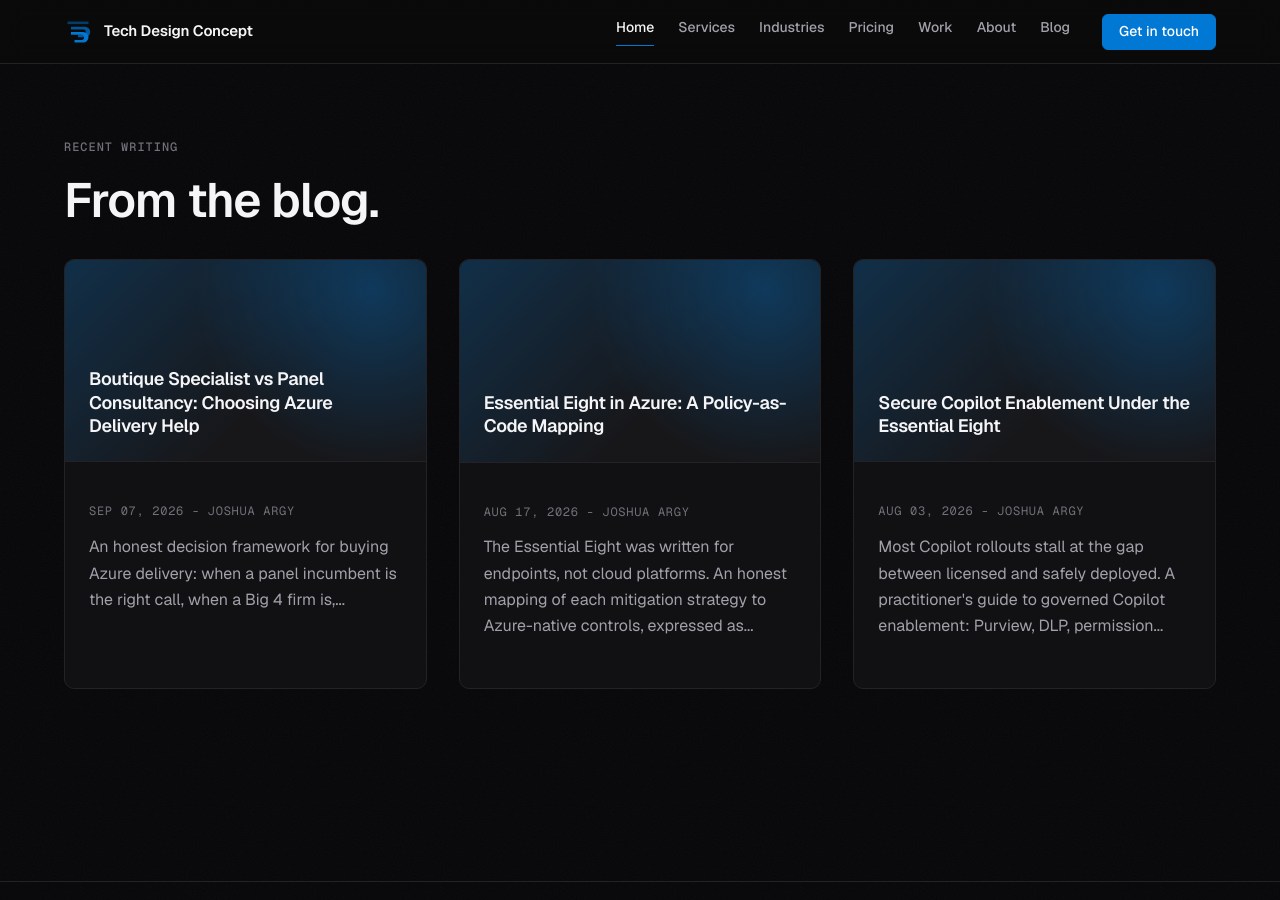
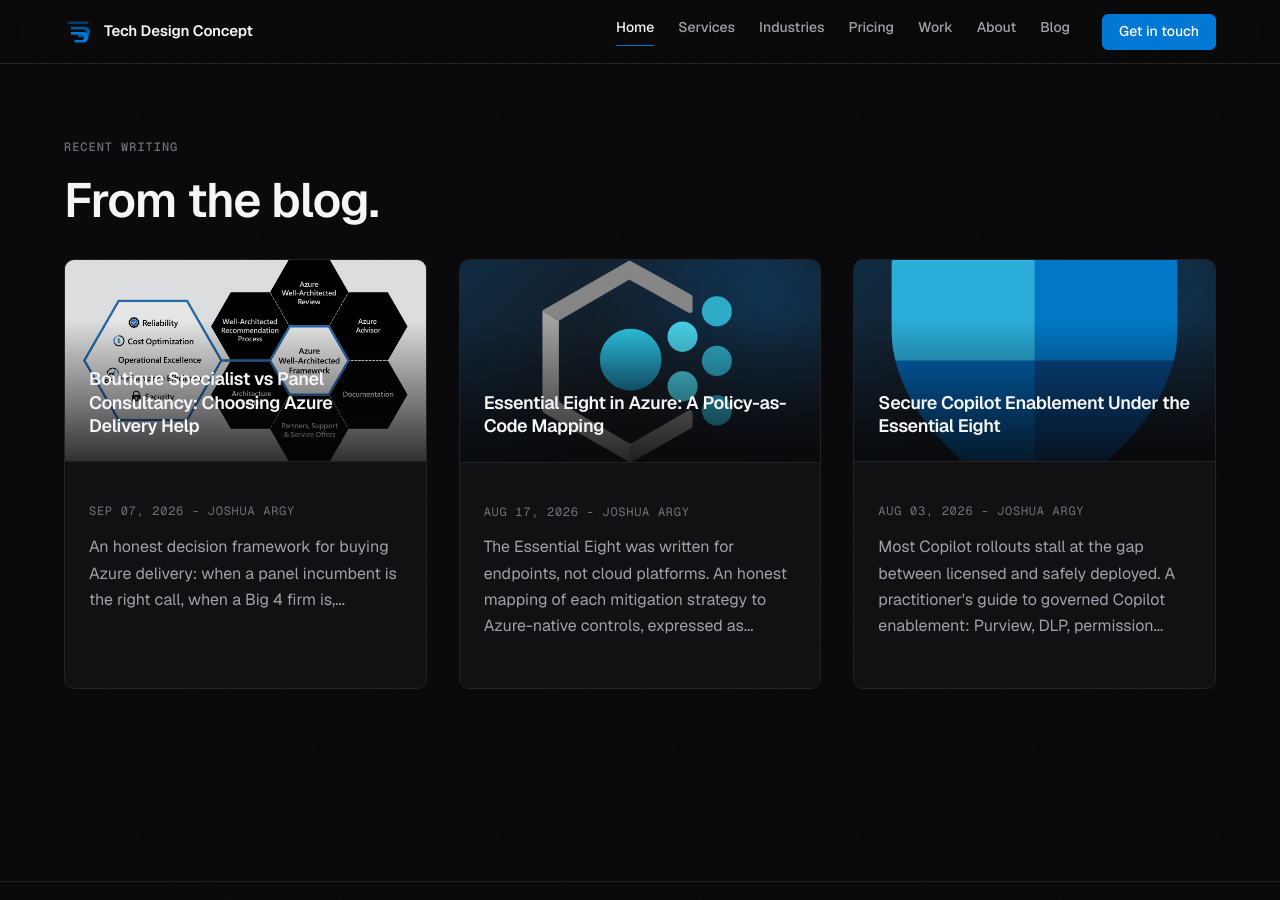
Before and after one commit to TechDesignConcept/Landing-Page, a Jekyll site: the page built from index.html, in a window 1280 px wide and 900 px high, scrolled down 3386 px. Built offline with Jekyll 4.4.1, drawn with Linux system fonts in a browser that asks for light colours.

Commit message:
[#6] 🐛 Render post thumbnails on blog cards
Post front matter has always carried an image, but blog-card.html
never output it; banner was gradient-only. Thumbnail now fills the
banner with a scrim overlay so bottom-aligned titles stay readable;
gradient remains the fallback when a post has no image.

Co-Authored-By: Claude Fable 5 <noreply@anthropic.com>

```diff
--- a/_includes/blog-card.html
+++ b/_includes/blog-card.html
@@ -1,5 +1,6 @@
 <a class="card card-post reveal" href="{{ include.post.url }}">
     <div class="card-post-banner">
+        {% if include.post.image %}<img class="card-post-thumb" src="{{ include.post.image }}" alt="" loading="lazy" decoding="async">{% endif %}
         <h3>{{ include.post.title }}</h3>
     </div>
     <div class="card-post-body">
--- a/assets/css/main.css
+++ b/assets/css/main.css
@@ -600,6 +600,32 @@ main {
     border-bottom: 1px solid var(--border);
 }
 
+.card-post .card-post-banner .card-post-thumb {
+    position: absolute;
+    inset: 0;
+    width: 100%;
+    height: 100%;
+    object-fit: cover;
+    transition: transform 0.45s ease;
+}
+
+/* Scrim keeps the bottom-aligned title readable over any thumbnail */
+.card-post .card-post-banner::after {
+    content: "";
+    position: absolute;
+    inset: 0;
+    background: linear-gradient(180deg, rgba(6, 6, 8, 0.1) 30%, rgba(6, 6, 8, 0.82));
+}
+
+.card-post:hover .card-post-thumb {
+    transform: scale(1.04);
+}
+
+.card-post .card-post-banner h3 {
+    position: relative;
+    z-index: 1;
+}
+
 .card-post .card-post-banner h3 {
     font-size: 1.125rem;
     font-weight: 600;
```
